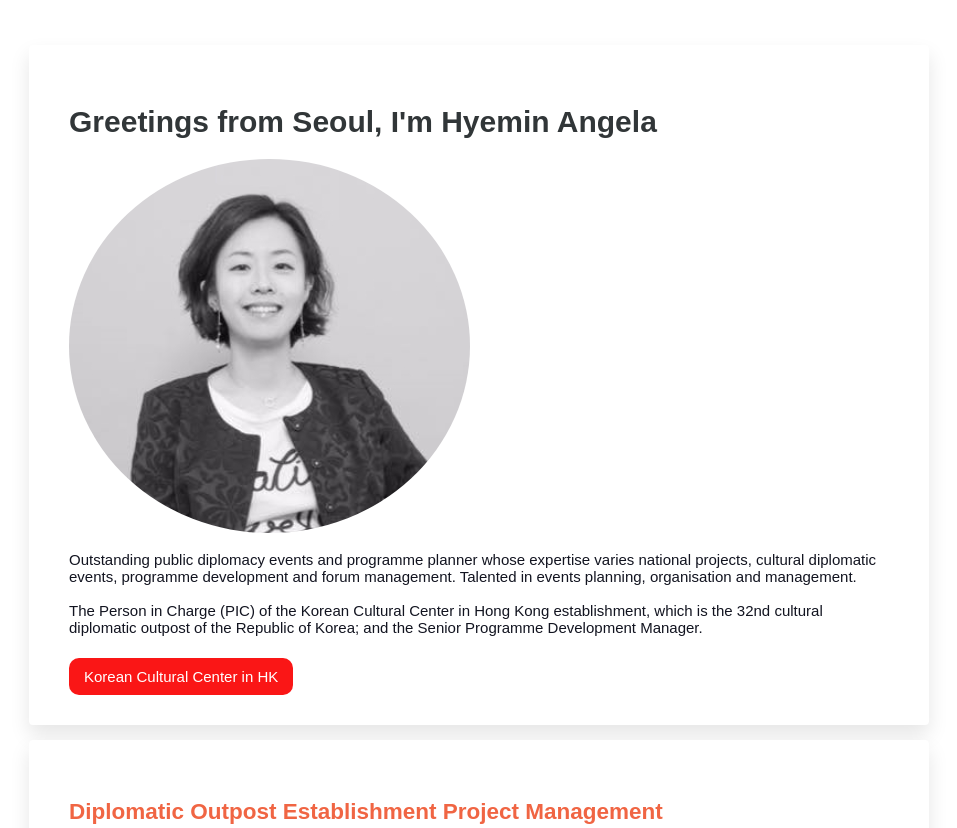
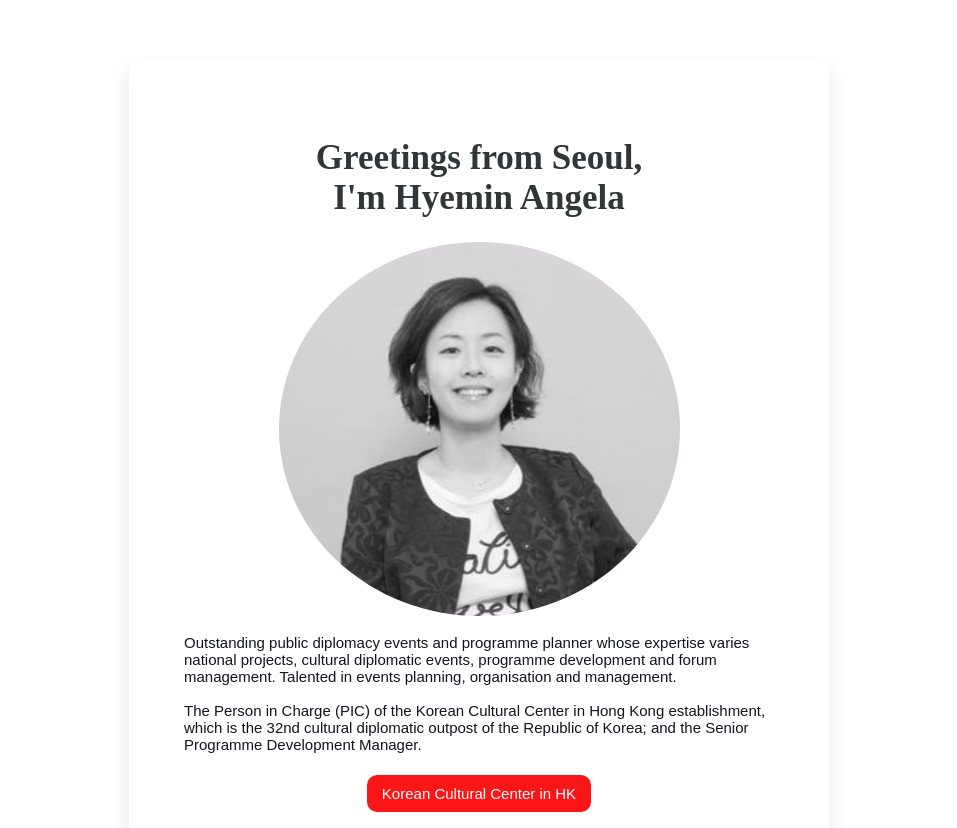
Before and after one commit to Hyemin-Angela-Kang/my-profile, a plain HTML site: page index.html in a window 1280 px wide. Shown: the top 828 px of the page, without its empty margins (161-1118 px from the left). Drawn offline with Linux system fonts and the light colour scheme.

Commit message:
Add files via upload

```diff
--- /dev/null
+++ b/banner.css
@@ -0,0 +1,4 @@
+.banner{
+	background-image:
+	background-size: cover;
+	background-position: center;
--- a/index.html
+++ b/index.html
@@ -10,17 +10,20 @@
 <body>
 
 <div class="container">
-	<div Class="card-white">
-		<h1>Greetings from Seoul, I'm Hyemin Angela</h1>
+<div class="card-white">
+	<div class="heading">
+		<h1>Greetings from Seoul, <br> I'm Hyemin Angela</h1>
 		<img src="images/Angela.jpg" class="img-circle" id="Angela" alt="Hyemin Angela Kang">
-		<p>
+		<p class="head-text">
 		Outstanding public diplomacy events and programme planner whose expertise varies national projects, cultural diplomatic events, programme development and forum management. Talented in events planning, organisation and management.
 		<br>
 		<br>The Person in Charge (PIC) of the Korean Cultural Center in Hong Kong establishment, which is the 32nd cultural diplomatic outpost of the Republic of Korea; and the Senior Programme Development Manager.
 		</p>
 		<br>
-		<a href="http://hk.korean-culture.org/en" class="btn-blue" target="blank">Korean Cultural Center in HK</a>
+		<a href="http://hk.korean-culture.org/en" class="btn-red" target="blank">Korean Cultural Center in HK</a>
 	</div>
+</div>
+
 
 <div class="card-white">
 	<h2>Diplomatic Outpost Establishment Project Management</h2>
@@ -37,6 +40,7 @@
 	</ul>
 	</p>
 </div>
+
 
 <div class="card-white">
 	<h2>Public Diplomatic Programme Design & Development</h2>
@@ -71,5 +75,7 @@
 </div>
 
 
+
+
 </body>
 </html>
--- a/style.css
+++ b/style.css
@@ -3,15 +3,20 @@ body{
 	color:#121420;
 	font-family: 'Noto Sans JP', sans-serif;
 	font-size: 15px;
+	margin: 30px;
+	background: white;
 }
 #Angela{
 	border-radius: 90%;
+	align-items: center;
 }
 
 h1{
-	font-family: 'PT Sans Narrow', sans-serif;
+	font-family: 'Spectral', serif;
 	color: #313638;
-	font-size: px;
+	font-size: 35px;
+	font-weight: extra-bold;
+	text-align: center;
 	}
 	a{
 	color: #508AA8;
@@ -28,27 +33,37 @@ color: #F06543;
 
 div{
 	background: white;
-	margin: 10px;
+	margin: 15px;
 	padding: 10px;
 }
 
 /*Custom design*/
 .container{
-	width: 900px;
-	margin: 20px auto;
+	width: 700px;
+	margin:20px auto;
 }
+
 .card-white{
 	background-color: white;
-	padding: 40px;
+	padding: 30px;
 	box-shadow: 0px 10px 20px rgba(0,0,0,0.1);
 	border-radius: 4px;
-	margin: 15px 0px;
+	margin: 20px 0px;
 }
+
+.heading{
+	text-align: center;
+}
+
 .image-circle{
 	border-radius: 90%;
 }
 
-.btn-blue{
+.head-text{
+	text-align: left;
+}
+
+.btn-red{
 	background-color: #fa1616;
 	color: white;
 	padding: 10px 15px;
@@ -56,7 +71,7 @@ div{
 	align-content: center;
 }
 
-.btn-blue:hover{
+.btn-red:hover{
 	background-color: black;
 	color: white;
 }
@@ -78,3 +93,7 @@ div{
 		width: 400px;
 	}
 }
+
+
+
+@import url("components/banner.css")
```
Lines whose indentation alone changed are shown as unchanged.
